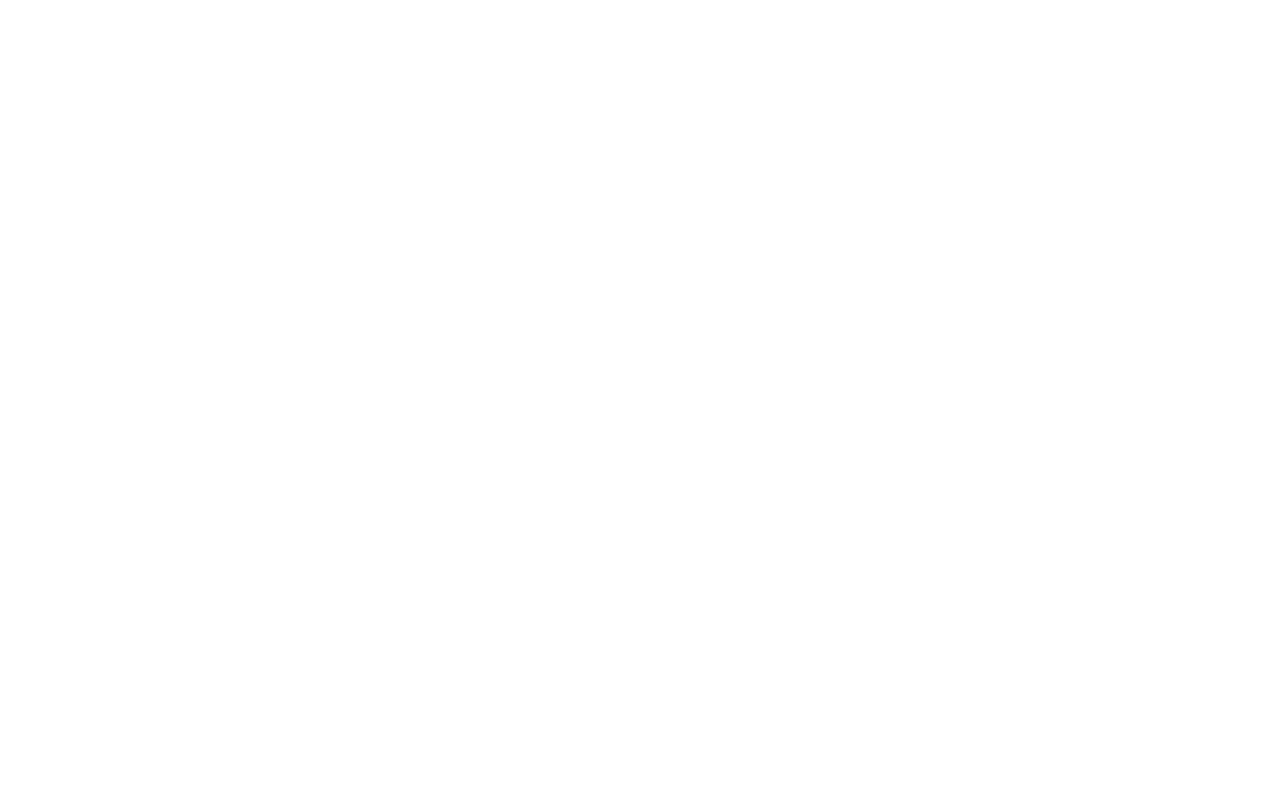
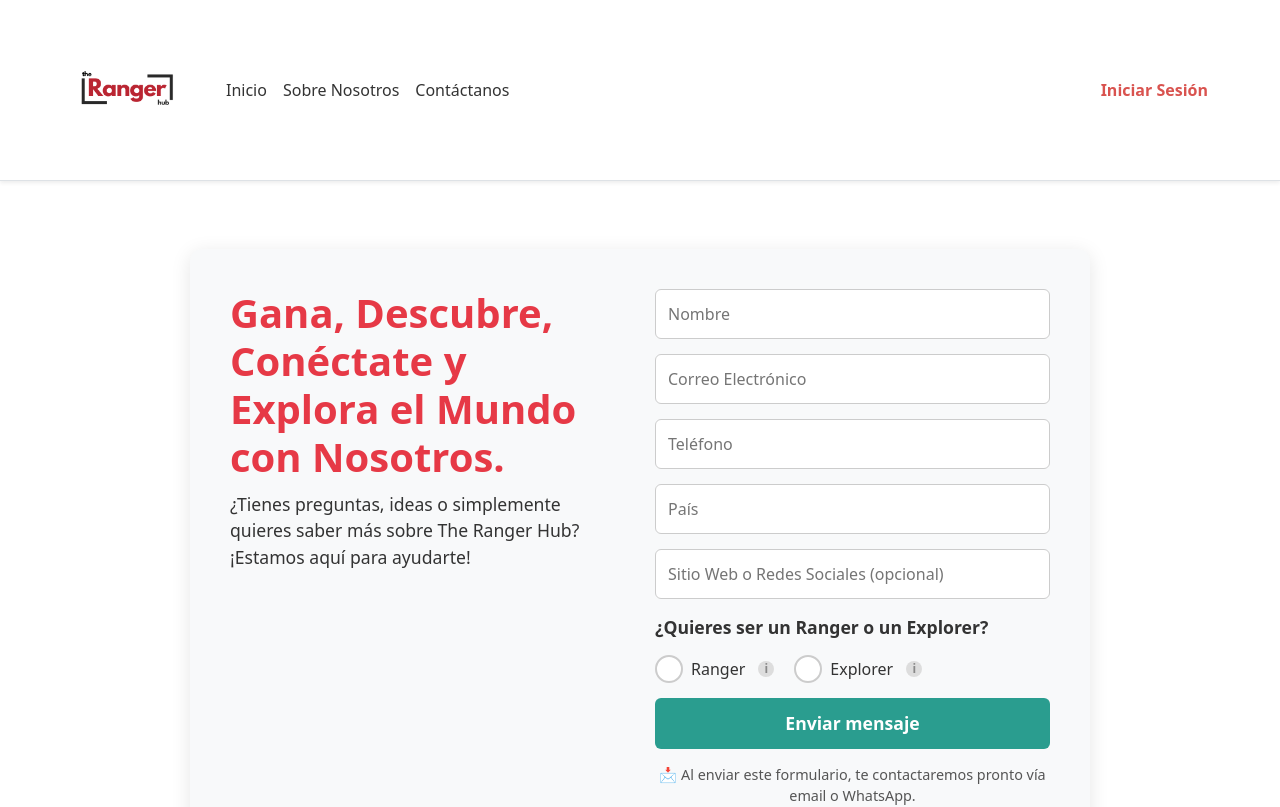
Before and after one commit to reyesborjas/TheRangerHub.front, a React (Vite) app: page /contact-us in a window 1280 px wide. Before the commit this address had no page. Shown: the top 807 px of the page. Built offline with nearby package versions, Linux system fonts and the light colour scheme.

Commit message:
Termine la parte del contáctanos

```diff
--- a/src/App.jsx
+++ b/src/App.jsx
@@ -4,7 +4,7 @@
 import SignUp from "./components/SignUp";
 import Home from "./pages/Home.jsx";
 import AboutUs from "./pages/AboutUs";
-// import ContactUs from "./components/ContactUs";
+import ContactUs from "./pages/ContactUs";
 
 
 function App() {
@@ -15,7 +15,7 @@
                 <Routes>
                     <Route path="/" element={<Home />} />
                     <Route path="/about-us" element={<AboutUs />} />
-                    { /*<Route path="/contact-us" element={<ContactUs />} /> */}
+                    <Route path="/contact-us" element={<ContactUs />} />
                     <Route path="/login" element={<Login />} />
                     <Route path="/signup" element={<SignUp />} />
                 </Routes>
--- /dev/null
+++ b/src/pages/ContactUs.jsx
@@ -0,0 +1,127 @@
+import React, { useState } from "react";
+import "../styles/ContactUs.css";
+import MyNavbar from "../components/Navbar";
+import Footer from "../components/Footer.jsx";
+
+const ContactUs = () => {
+    const [role, setRole] = useState("");
+    const [showInfo, setShowInfo] = useState(null);
+
+    const toggleInfo = (option) => {
+        setShowInfo(showInfo === option ? null : option);
+    };
+
+    return (
+        <>
+            <MyNavbar />
+            <br/>
+            <br/>
+            <br/>
+            <br/>
+            <div className="contact-us-container">
+                <div className="contact-form-wrapper">
+                    <div className="contact-text">
+                        <h1>
+                            Gana, Descubre, Conéctate y <br />
+                            Explora el Mundo con Nosotros.
+                        </h1>
+                        <p>
+                            ¿Tienes preguntas, ideas o simplemente quieres saber más sobre The Ranger Hub?
+                            <br />
+                            ¡Estamos aquí para ayudarte!
+                        </p>
+                    </div>
+
+                    <form className="contact-form">
+                        <input
+                            type="text"
+                            placeholder="Nombre"
+                            required
+                        />
+                        <input
+                            type="email"
+                            placeholder="Correo Electrónico"
+                            required
+                        />
+                        <input
+                            type="tel"
+                            placeholder="Teléfono"
+                            required
+                        />
+                        <input
+                            type="text"
+                            placeholder="País"
+                            required
+                        />
+                        <input
+                            type="text"
+                            placeholder="Sitio Web o Redes Sociales (opcional)"
+                        />
+
+                        <label className="role-label">
+                            ¿Quieres ser un Ranger o un Explorer?
+                        </label>
+
+                        <div className="role-options">
+                            <label>
+                                <input
+                                    type="radio"
+                                    name="role"
+                                    value="ranger"
+                                    checked={role === "ranger"}
+                                    onChange={() => setRole("ranger")}
+                                />
+                                Ranger
+                                <span
+                                    className="info-icon"
+                                    onClick={() => toggleInfo("ranger")}
+                                >
+                                    i
+                                </span>
+                                {showInfo === "ranger" && (
+                                    <div className="tooltip-info">
+                                        <p><strong>🔴 Ranger:</strong> Gana dinero guiando experiencias únicas y compartiendo tu conocimiento local.</p>
+                                    </div>
+                                )}
+                            </label>
+                            <label>
+                                <input
+                                    type="radio"
+                                    name="role"
+                                    value="explorer"
+                                    checked={role === "explorer"}
+                                    onChange={() => setRole("explorer")}
+                                />
+                                Explorer
+                                <span
+                                    className="info-icon"
+                                    onClick={() => toggleInfo("explorer")}
+                                >
+                                    i
+                                </span>
+                                {showInfo === "explorer" && (
+                                    <div className="tooltip-info">
+                                        <p><strong>🟢 Explorer:</strong> Descubre aventuras personalizadas con guías locales expertos.</p>
+                                    </div>
+                                )}
+                            </label>
+                        </div>
+
+                        <button type="submit" className="submit-btn">
+                            Enviar mensaje
+                        </button>
+
+                        <p className="disclaimer">
+                            📩 Al enviar este formulario, te contactaremos pronto vía email o WhatsApp.
+                        </p>
+                    </form>
+                </div>
+            </div>
+            <br/>
+            <br/>
+            <Footer />
+        </>
+    );
+};
+
+export default ContactUs;
--- /dev/null
+++ b/src/styles/ContactUs.css
@@ -0,0 +1,163 @@
+/* ==========================
+   Contact Us Page Styles
+   ========================== */
+
+/* Background and Layout */
+.contact-us-container {
+    display: flex;
+    justify-content: center;
+    align-items: center;
+    height: 100vh;
+    background-color: #ffffff; /* Fondo blanco */
+    color: black;
+    padding: 20px;
+}
+
+.contact-form-wrapper {
+    display: flex;
+    justify-content: space-between;
+    max-width: 900px;
+    width: 100%;
+    padding: 40px;
+    background: #f8f9fa; /* Fondo gris claro para contraste */
+    border-radius: 12px;
+    box-shadow: 0px 4px 20px rgba(0, 0, 0, 0.1);
+    gap: 30px;
+}
+
+/* Text Section */
+.contact-text {
+    flex: 1;
+    max-width: 400px;
+}
+
+.contact-text h1 {
+    font-size: 2.5rem;
+    font-weight: bold;
+    color: #E63946; /* Color rojo para destacar */
+    margin-bottom: 10px;
+}
+
+.contact-text p {
+    font-size: 1.1rem;
+    color: #333333; /* Texto oscuro para contraste */
+}
+
+/* Form Section */
+.contact-form {
+    flex: 1;
+    display: flex;
+    flex-direction: column;
+    gap: 15px;
+}
+
+.contact-form input, .contact-form select {
+    width: 100%;
+    padding: 12px;
+    font-size: 1rem;
+    border: 1px solid #ccc;
+    border-radius: 6px;
+    background: white;
+    color: black;
+}
+
+.contact-form input:focus, .contact-form select:focus {
+    outline: none;
+    box-shadow: 0px 0px 5px #2A9D8F;
+}
+
+/* Role Selection */
+.role-label {
+    font-size: 1.1rem;
+    font-weight: bold;
+    display: flex;
+    align-items: center;
+    color: #333333;
+}
+
+.role-options {
+    display: flex;
+    gap: 20px;
+    align-items: center;
+}
+
+.role-options label {
+    font-size: 1rem;
+    display: flex;
+    align-items: center;
+    gap: 8px;
+    color: #333333;
+    position: relative;
+    cursor: pointer;
+}
+
+/* Change color of selected radio button */
+.role-options input[type="radio"] {
+    appearance: none;
+    width: 16px;
+    height: 16px;
+    border-radius: 50%;
+    border: 2px solid #ccc;
+    display: flex;
+    align-items: center;
+    justify-content: center;
+    position: relative;
+    transition: background 0.3s ease-in-out;
+}
+
+.role-options input[type="radio"]:checked[value="ranger"] {
+    background: #E63946;
+    border-color: #E63946;
+}
+
+.role-options input[type="radio"]:checked[value="explorer"] {
+    background: #2A9D8F;
+    border-color: #2A9D8F;
+}
+
+/* Info icon next to each role option */
+.info-icon {
+    width: 16px;
+    height: 16px;
+    border-radius: 50%;
+    display: inline-flex;
+    justify-content: center;
+    align-items: center;
+    font-size: 12px;
+    font-weight: bold;
+    color: #888;
+    background: #ddd;
+    margin-left: 5px;
+    cursor: pointer;
+    transition: background 0.3s, color 0.3s;
+}
+
+.info-icon:hover {
+    background: #bbb;
+    color: #555;
+}
+
+/* Submit Button */
+.submit-btn {
+    background: #2A9D8F;
+    color: white;
+    font-size: 1.1rem;
+    font-weight: bold;
+    padding: 12px;
+    border: none;
+    border-radius: 6px;
+    cursor: pointer;
+    transition: background 0.3s, transform 0.2s;
+}
+
+.submit-btn:hover {
+    background: #21867A;
+    transform: scale(1.05);
+}
+
+/* Disclaimer */
+.disclaimer {
+    font-size: 0.9rem;
+    color: #555555;
+    text-align: center;
+}
```
